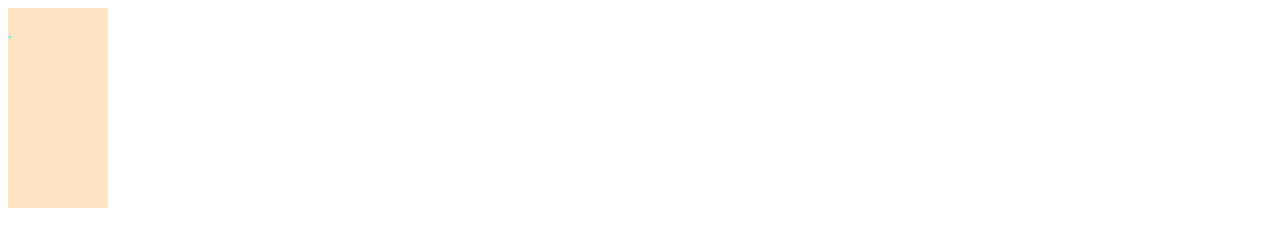
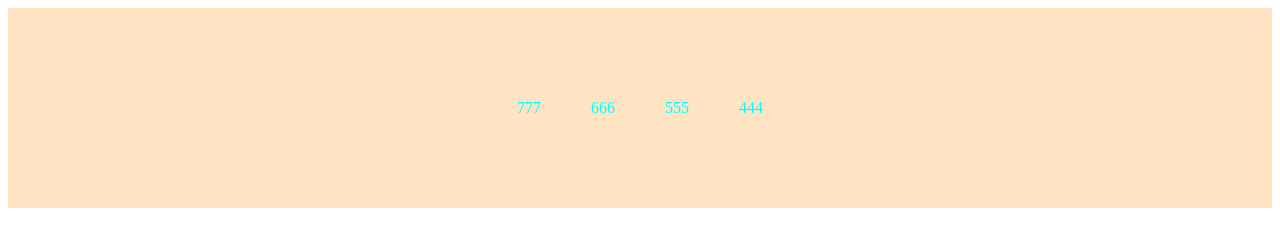
Before and after one commit to Nevermindness/first-project, a plain HTML site: page index.html in a window 1280 px wide. Drawn offline with Linux system fonts and the light colour scheme.

```diff
--- a/index.html
+++ b/index.html
@@ -13,11 +13,32 @@
         <link rel="stylesheet" href="/style.css">
     </head>
     <body>
-        <main>
+        <main class="main-card">
             <section class="main-card__first">
                 <div>
                     <p>
-                        .
+                        777
+                    </p>
+                </div>
+            </section>
+            <section class="main-card__second">
+                <div>
+                    <p>
+                        666
+                    </p>
+                </div>
+            </section>
+            <section class="main-card__third">
+                <div>
+                    <p>
+                        555
+                    </p>
+                </div>
+            </section>
+            <section class="main-card__fourth">
+                <div>
+                    <p>
+                        444
                     </p>
                 </div>
             </section>
--- a/style.css
+++ b/style.css
@@ -1,8 +1,10 @@
-.main-card__first {
-    display: grid;
-    grid-template: repeat(6, 1fr), repeat(3, 1fr);
+.main-card {
+    display: flex;
+    justify-content: center;
+    align-items: center;
+    gap: 50px;
     background-color: bisque;
     color: aqua;
-    width: 100px;
+    width: 100%;
     height: 200px;
 }
```
